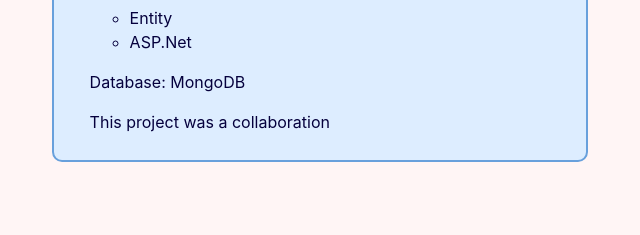
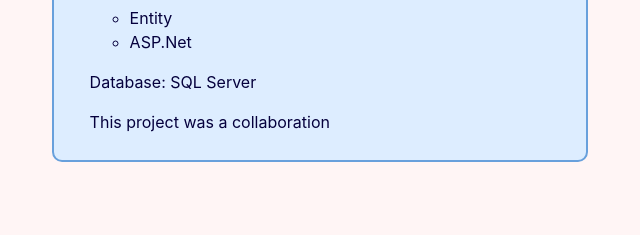
Before and after one commit to DerynBoscariol/Portfolio, a plain HTML site: page index.html in a window 1280 px wide. Shown: the part 4808-5043 px from the top of the page, 41-681 px from the left. Drawn offline with Linux system fonts and the light colour scheme.

Commit message:
fixed mislabelled database

```diff
--- a/index.html
+++ b/index.html
@@ -181,7 +181,7 @@
                                         <li>Entity</li>
                                         <li>ASP.Net</li>
                                     </ul>
-                                    <p>Database: MongoDB</p>
+                                    <p>Database: SQL Server</p>
                                     <p>This project was a collaboration</p>
                                 </div>
                             </div>
```
